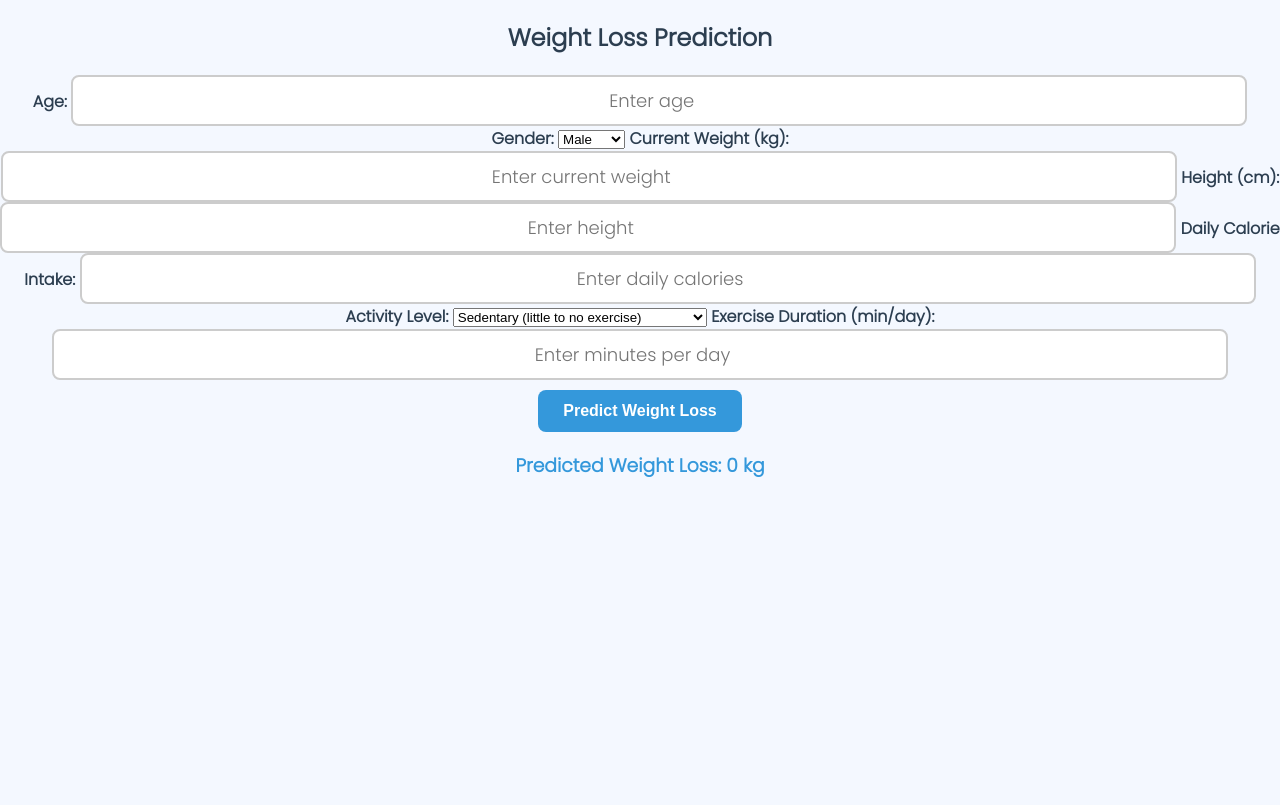
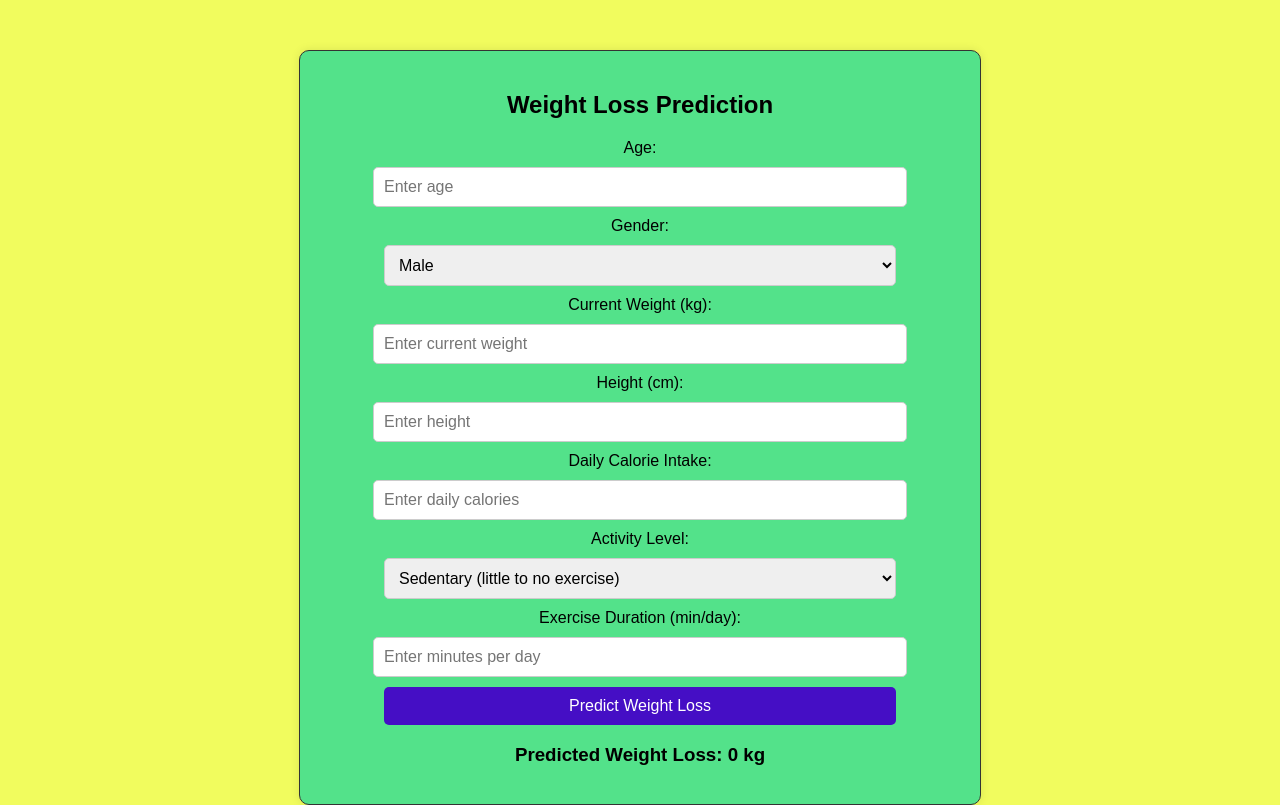
Before and after one commit to aryankadam1256/Weight-Loss-Predictor, a plain HTML site: page index.html in a window 1280 px wide. Drawn offline with Linux system fonts and the light colour scheme.

Commit message:
Update styles.css

```diff
--- a/styles.css
+++ b/styles.css
@@ -1,99 +1,40 @@
-@import url('https://fonts.googleapis.com/css2?family=Baloo+Bhai+2&family=Poppins:wght@300&display=swap');
-
 body {
-
-    font-family: 'Poppins', sans-serif;
-    background-color: #f4f8ff;
-    color: #2c3e50;
+    font-family: Arial, sans-serif;
     text-align: center;
+    background-color: #f1fc5e;
     margin: 0;
     padding: 0;
 }
 
-h1 {
-    font-size: 40px;
-    text-shadow: 2px 2px 4px rgba(44, 62, 80, 0.2);
-    margin-bottom: 10px;
+.container {
+    background: rgb(83, 226, 138);
+    width: 50%;
+    margin: auto;
+    padding: 20px;
+    border-radius: 10px;
+    box-shadow: 0px 0px 10px rgba(0, 0, 0, 0.1);
+    margin-top: 50px;
+    border: 1px solid #333; /* Added border */
 }
 
-h3 {
-    color: #3498db;
+input, select, button {
+    display: block;
+    width: 80%;
+    margin: 10px auto;
+    padding: 10px;
+    font-size: 16px;
+    border: 1px solid #ccc;
+    border-radius: 5px;
 }
 
-.input-title {
-    font-weight: bold;
-    font-size: 18px;
-    color: #34495e;
-    margin-bottom: 10px;
+button {
+    background-color: #450ec5;
+    color: white;
+    border: none;
+    cursor: pointer;
+    border-radius: 5px;
 }
 
-/* FORM STYLING */
-form {
-    max-width: 450px;
-    margin: 25px auto;
-    padding: 25px;
-    background: white;
-    box-shadow: 0px 4px 12px rgba(0, 0, 0, 0.15);
-    border-radius: 10px;
+button:hover {
+    background-color: #218838;
 }
-
-/* Input fields are now stacked with proper spacing */
-.form-group {
-    display: flex;
-    flex-direction: column;
-    align-items: center;
-    margin-bottom: 20px;
-}
-
-label {
-    font-weight: bold;
-    font-size: 16px;
-    margin-bottom: 5px;
-}
-
-/* Better-looking input fields */
-input {
-    width: 90%;
-    padding: 10px;
-    font-size: 18px;
-    font-family: 'Poppins', sans-serif;
-    border: 2px solid #ccc;
-    border-radius: 8px;
-    text-align: center;
-    outline: none;
-    transition: all 0.3s ease-in-out;
-}
-
-/* Input field hover/focus effect */
-input:focus {
-    border-color: #3498db;
-    box-shadow: 0px 0px 8px rgba(52, 152, 219, 0.5);
-}
-
-/* BUTTON STYLING */
-button {
-    background-color: #3498db;
-    color: white;
-    font-weight: 600;
-    padding: 12px 25px;
-    border: none;
-    border-radius: 8px;
-    font-size: 16px;
-    cursor: pointer;
-    transition: background 0.3s, transform 0.2s;
-    margin-top: 10px;
-}
-
-/* Button hover effect */
-button:hover {
-    background-color: #2980b9;
-    transform: scale(1.05);
-}
-
-/* FOOTER */
-footer {
-    font-weight: bold;
-    color: #2c3e50;
-    margin-top: 20px;
-    font-size: 18px;
-}
```
